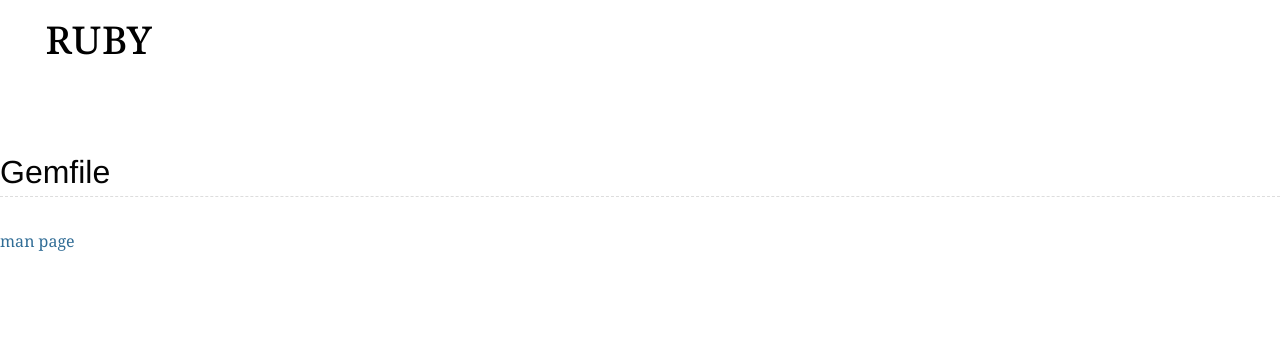
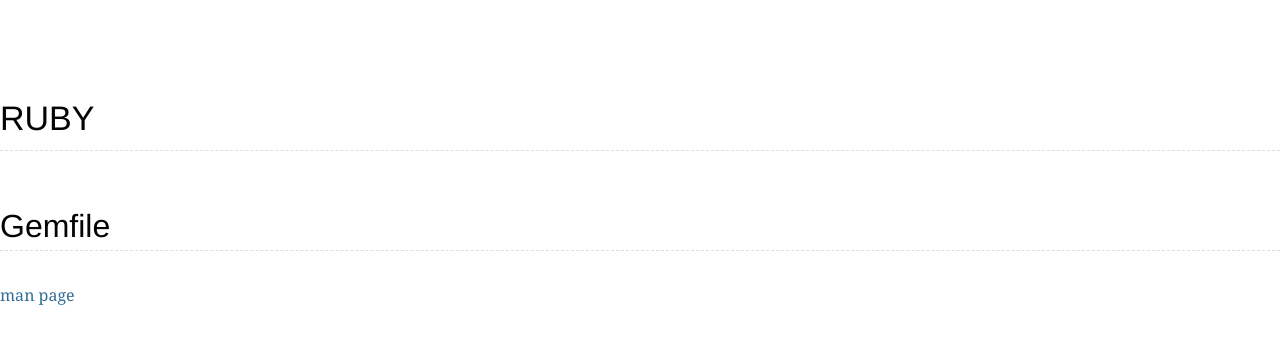
Before and after one commit to jintonic/jintonic.github.io, a Jekyll site: the page built from cs/ruby/index.md, in a window 1280 px wide. Shown: the top 344 px of the page. Built offline with Jekyll 4.4.1, drawn with Linux system fonts in a browser that asks for light colours; comment, search, counter and statistics services are not loaded.

Commit message:
simplified

```diff
--- a/_layouts/note.html
+++ b/_layouts/note.html
@@ -3,31 +3,20 @@
 <head>
 <meta charset="UTF-8">
 <link rel="stylesheet" type="text/css" href="/style.css">
-<title>{% if page.title %}{{ page.title }} {% else %} Jing LIU {% endif %}</title>
+<title>{% if page.title %}{{ page.title }}{% else %}Jing LIU{% endif %}</title>
 </head>
 
 <body>
-<header>
-<span id="title">
-{% if page.title %}{{ page.title }} {% endif %}
+<h1 id="title">
+{% if page.title %}{{ page.title }}{% endif %}
+<span id="subtitle">
+{% if page.subtitle %} /{{ page.subtitle }}/{% endif %}
 </span>
+</h1>
 
-<span id="subtitle">
-{% if page.subtitle %} /{{ page.subtitle }}/ {% endif %}
-</span>
-</header>
+{{ content }}
 
-<br>
-
-<main>
-{{ content }}
-</main>
-
-<br>
-
-<footer>
 {% include disqus.html %}
-</footer>
 
 </body>
 </html>
```
